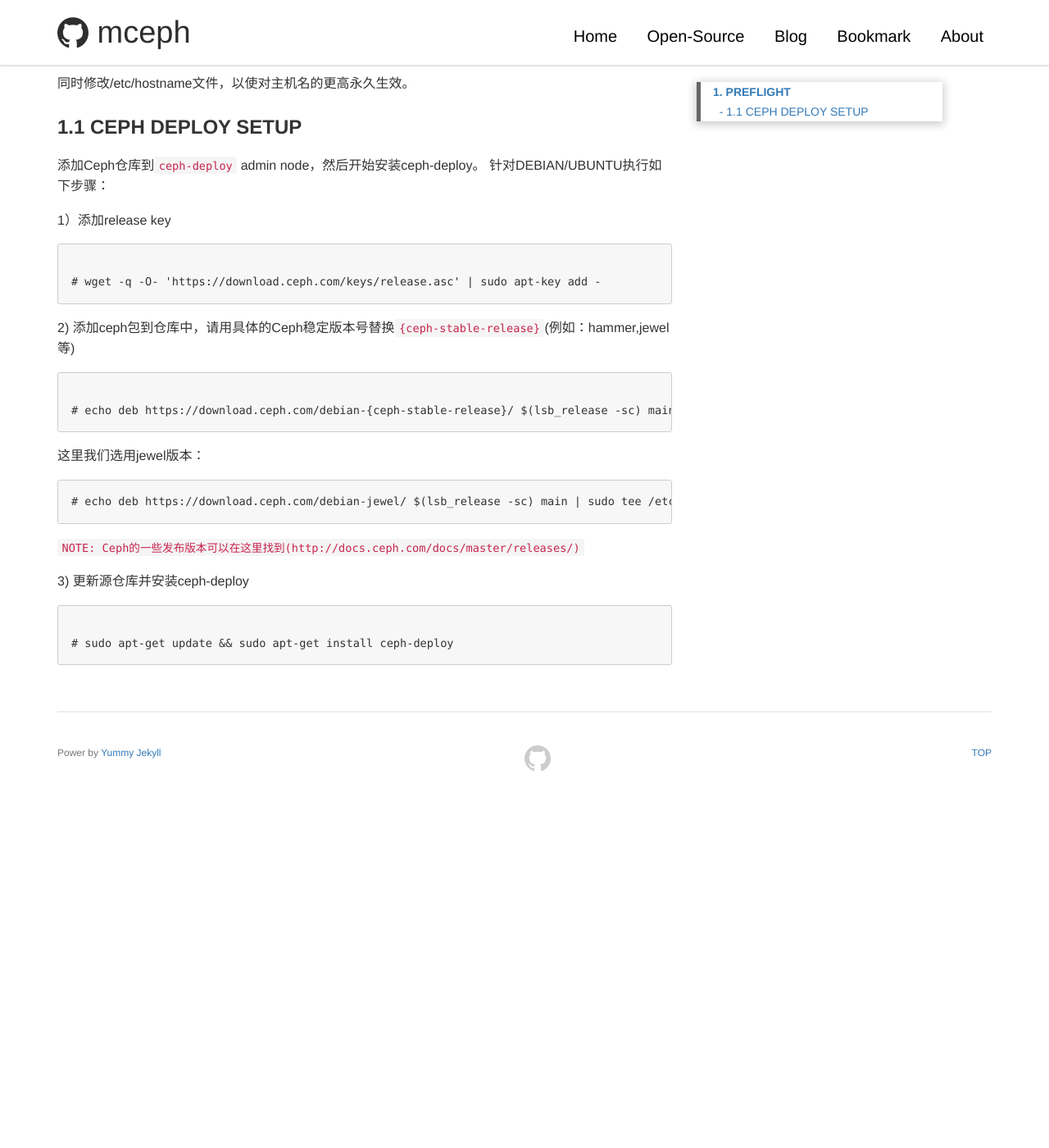
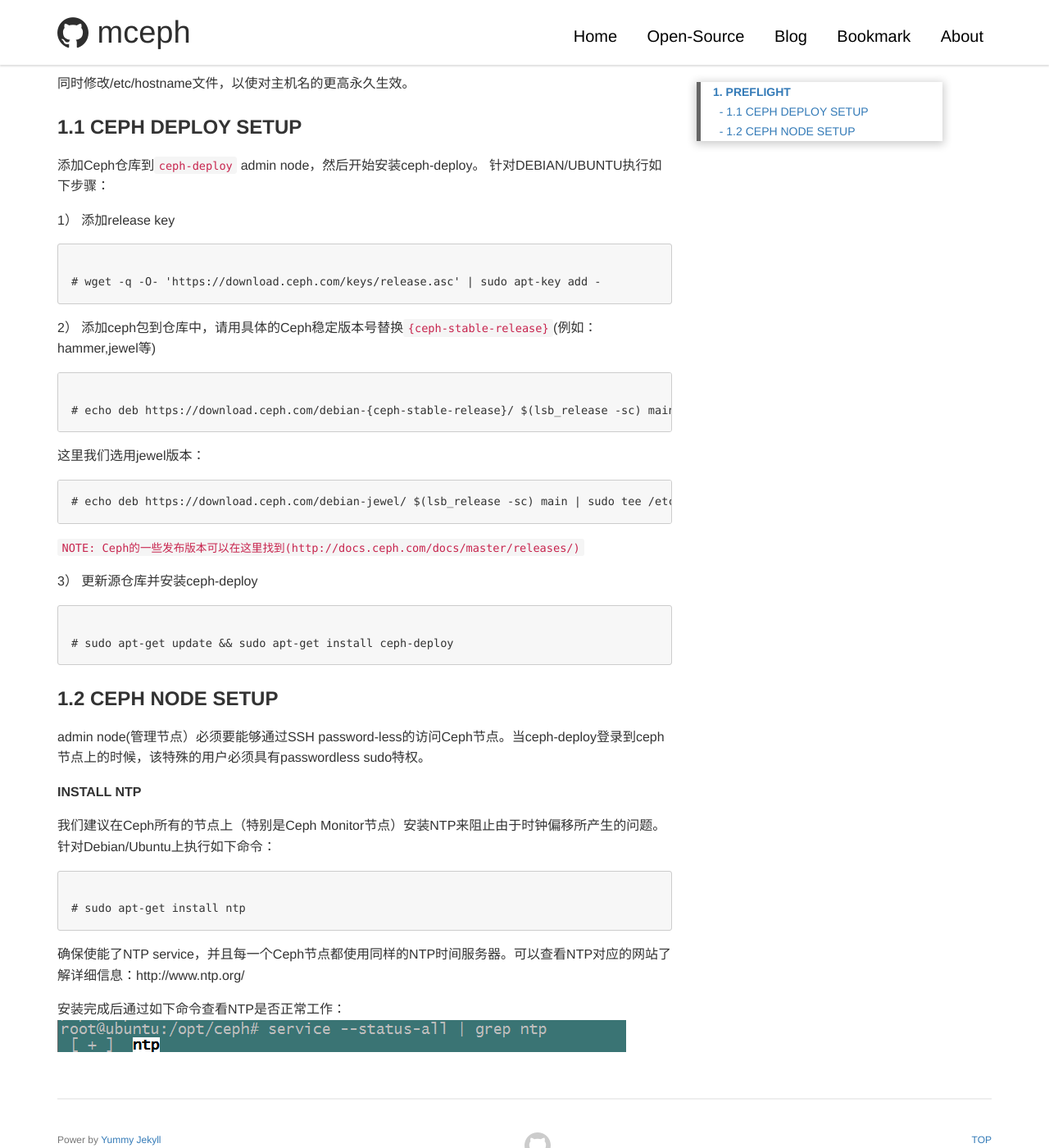
Before and after one commit to mceph/mceph.github.io, a Jekyll site: the page built from _posts/2017/2017-06-20-ceph-install-quick.md, in a window 1280 px wide and 1400 px high, scrolled down 1604 px. Shown: the whole window at 82% size. Built offline with Jekyll 4.4.1, drawn with Linux system fonts in a browser that asks for light colours; comment, search, counter and statistics services are not loaded; before the commit the page ends 2553 px from its top, so only the background shows below that.

Commit message:
ntp图片

```diff
--- a/_posts/2017/2017-06-20-ceph-install-quick.md
+++ b/_posts/2017/2017-06-20-ceph-install-quick.md
@@ -46,12 +46,12 @@ ceph存储集群环境的搭建较为复杂，即使参照官方文档，也容
 添加Ceph仓库到``ceph-deploy`` admin node，然后开始安装ceph-deploy。
 针对DEBIAN/UBUNTU执行如下步骤：
 
-1）添加release key
+1） 添加release key
 <pre><code>
 # wget -q -O- 'https://download.ceph.com/keys/release.asc' | sudo apt-key add -
 </code></pre>
 
-2) 添加ceph包到仓库中，请用具体的Ceph稳定版本号替换``{ceph-stable-release}``(例如：hammer,jewel等)
+2） 添加ceph包到仓库中，请用具体的Ceph稳定版本号替换``{ceph-stable-release}``(例如：hammer,jewel等)
 <pre><code>
 # echo deb https://download.ceph.com/debian-{ceph-stable-release}/ $(lsb_release -sc) main | sudo tee /etc/apt/sources.list.d/ceph.list
 </code></pre>
@@ -62,7 +62,23 @@ ceph存储集群环境的搭建较为复杂，即使参照官方文档，也容
 </pre>
 ``NOTE: Ceph的一些发布版本可以在这里找到(http://docs.ceph.com/docs/master/releases/)``
 
-3) 更新源仓库并安装ceph-deploy
+3） 更新源仓库并安装ceph-deploy
 <pre><code>
 # sudo apt-get update && sudo apt-get install ceph-deploy
 </code></pre>
+
+
+### 1.2 CEPH NODE SETUP
+admin node(管理节点）必须要能够通过SSH password-less的访问Ceph节点。当ceph-deploy登录到ceph节点上的时候，该特殊的用户必须具有passwordless sudo特权。
+
+**INSTALL NTP**
+
+我们建议在Ceph所有的节点上（特别是Ceph Monitor节点）安装NTP来阻止由于时钟偏移所产生的问题。针对Debian/Ubuntu上执行如下命令：
+<pre><code>
+# sudo apt-get install ntp
+</code></pre>
+
+确保使能了NTP service，并且每一个Ceph节点都使用同样的NTP时间服务器。可以查看NTP对应的网站了解详细信息：http://www.ntp.org/
+
+安装完成后通过如下命令查看NTP是否正常工作：
+![ceph-install-ntpsrv.png](https://mceph.github.io/assets/images/2017/ceph-inst/ntp-service.png)
```
Also changed, not shown: assets/images/2017/ceph-inst/ntp-service.png (added).
